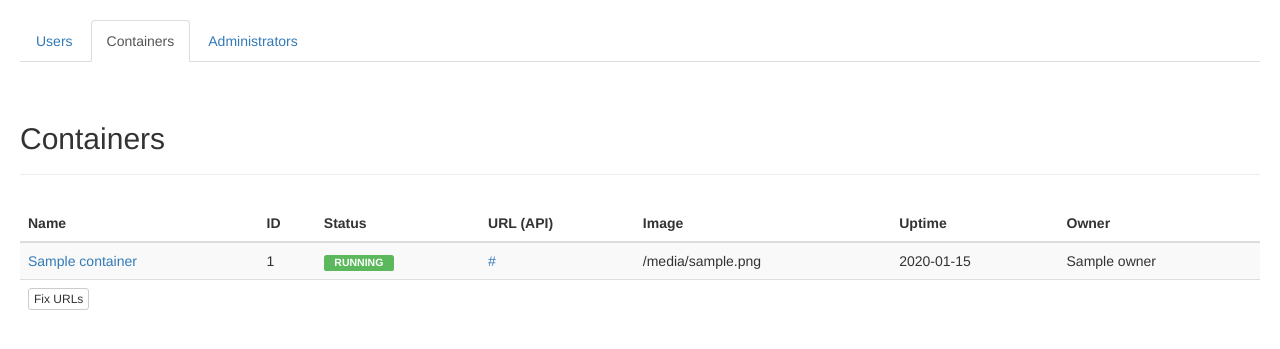
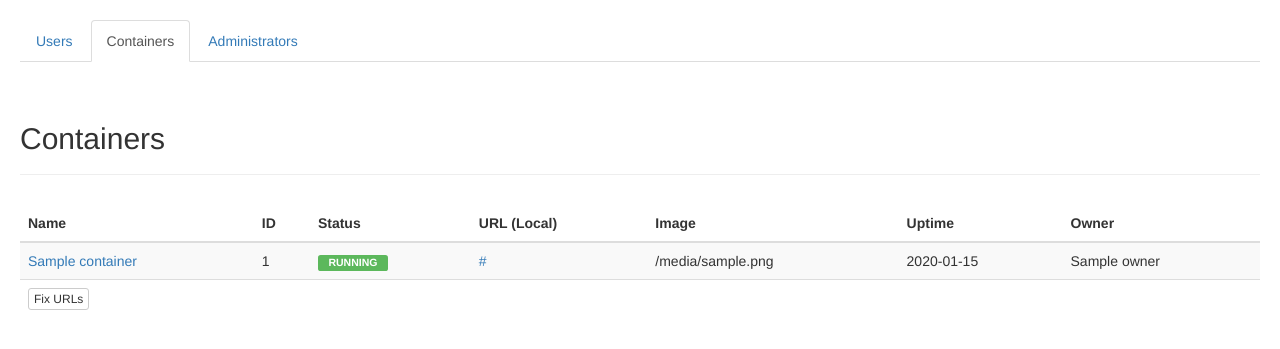
Before and after one commit to archman/phyapps-cloud, a Flask app: template mnotebook/templates/show_admin.html in a window 1280 px wide, after a click on "Containers". Shown: the part 72-421 px from the top of the page. Run offline with Flask 2, Linux system fonts and the light colour scheme; the template is opened without the code that fills it: most values are stand-ins (such as "Sample title", 1, 10 or a date in 2020); parts of the project's set-up code (start-up, migrations or seed data) failed here and were passed over; some libraries are stand-ins or nearby versions.

Commit message:
Use local url instead of API.
Since API URL does not go into database.

```diff
--- a/mnotebook/templates/show_admin.html
+++ b/mnotebook/templates/show_admin.html
@@ -163,7 +163,7 @@ $(function() {
                             <th>Name</th>
                             <th>ID</th>
                             <th>Status</th>
-                            <th>URL (API)</th>
+                            <th>URL (Local)</th>
                             <th>Image</th>
                             <th>Uptime</th>
                             <th>Owner</th>
```
